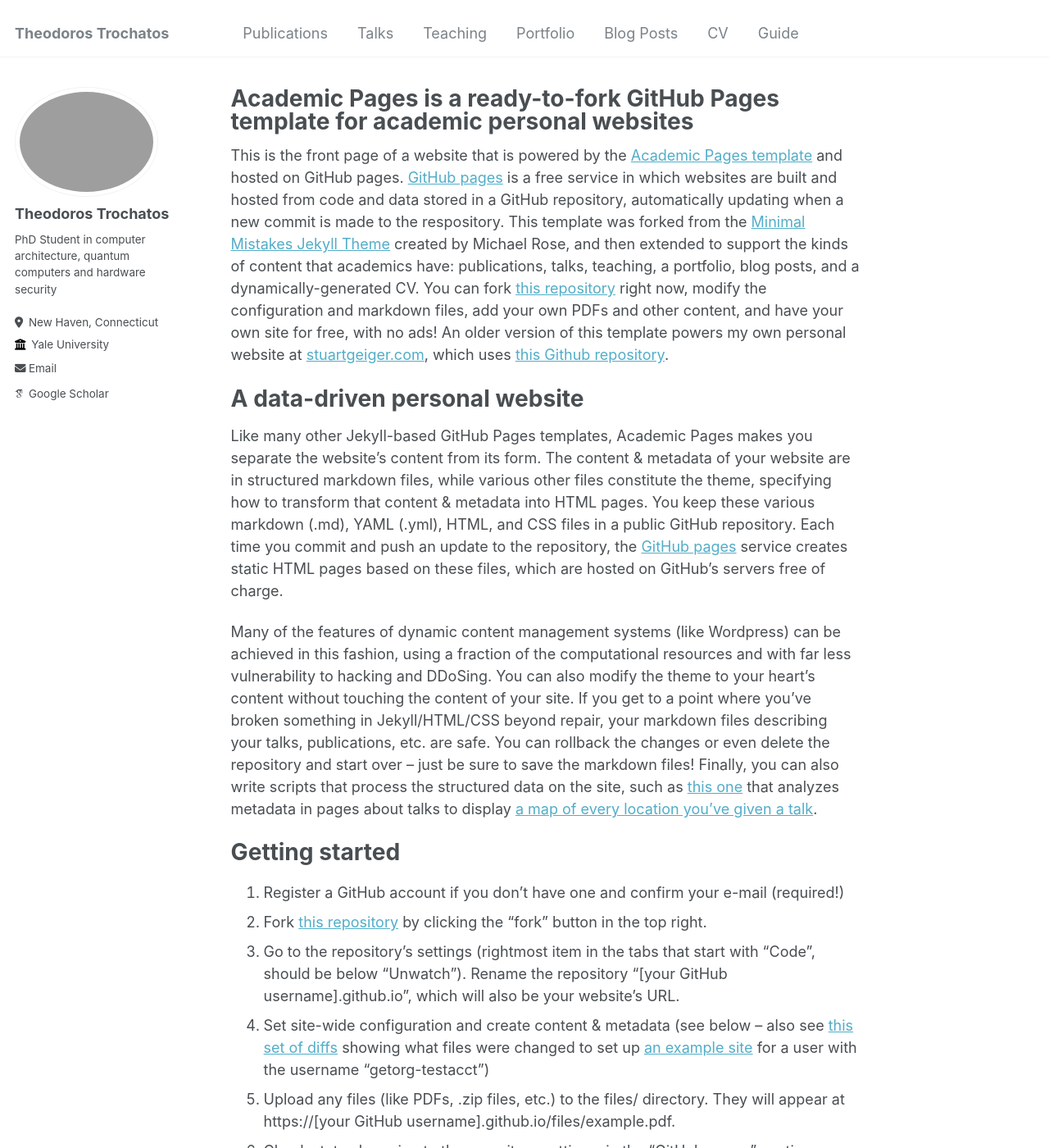
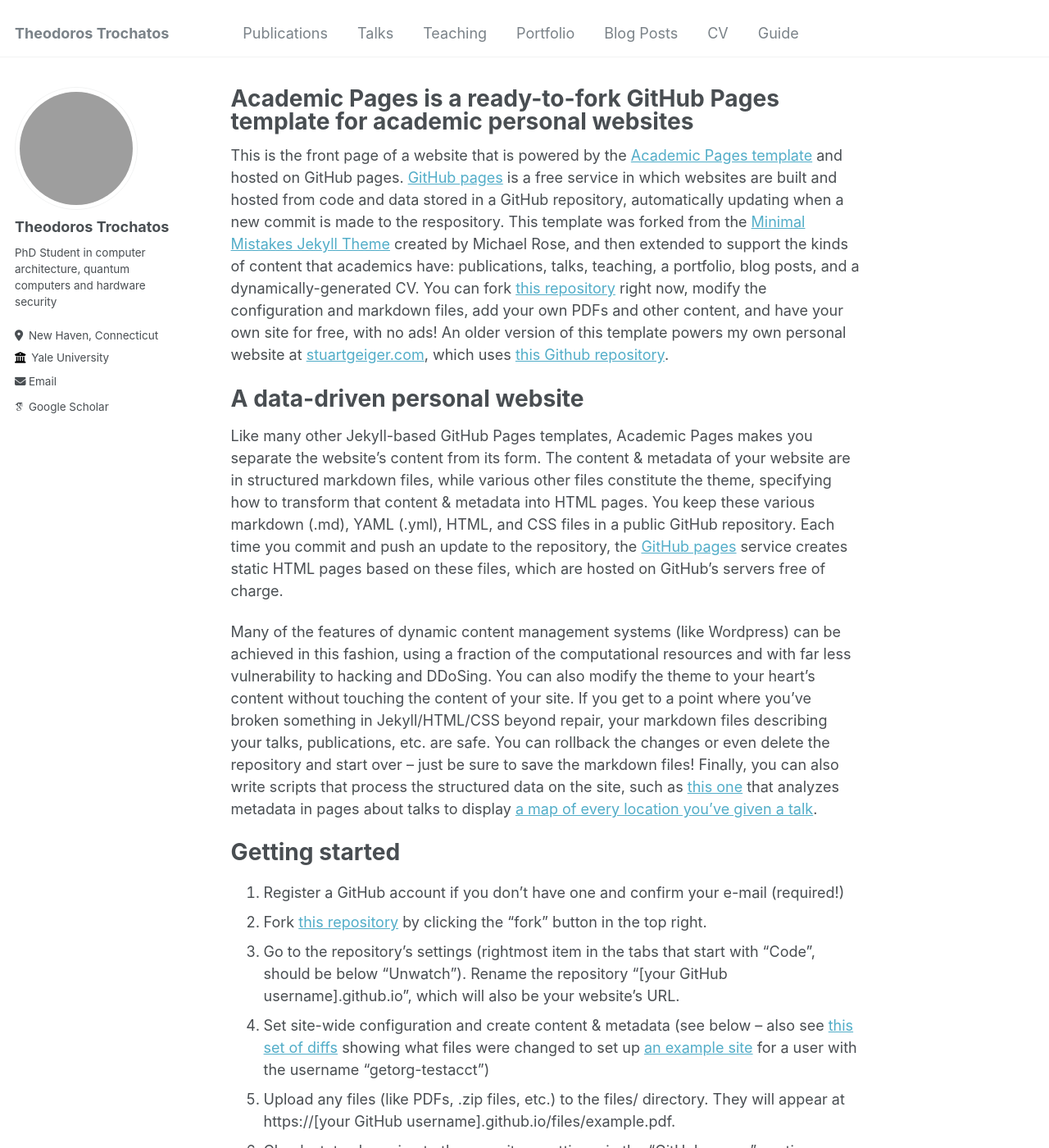
Before and after one commit to teotro/theodoros.trochatos.github.io, a Jekyll site: the page built from _pages/about.md, in a window 1280 px wide and 1400 px high. Shown: the whole window at 82% size. Built offline with Jekyll 4.4.1, drawn with Linux system fonts in a browser that asks for light colours; some web fonts are replaced.

Commit message:
up[dates

```diff
--- a/assets/css/academicons.css
+++ b/assets/css/academicons.css
@@ -569,3 +569,9 @@ border-radius: .1em;
 .ai-inverse {
   color: #fff;
 }
+
+.author__avatar img {
+  width: 150px; /* Set the desired width */
+  height: 150px; /* Set the desired height */
+  border-radius: 50%; /* Optional: Make the avatar round */
+}
```
